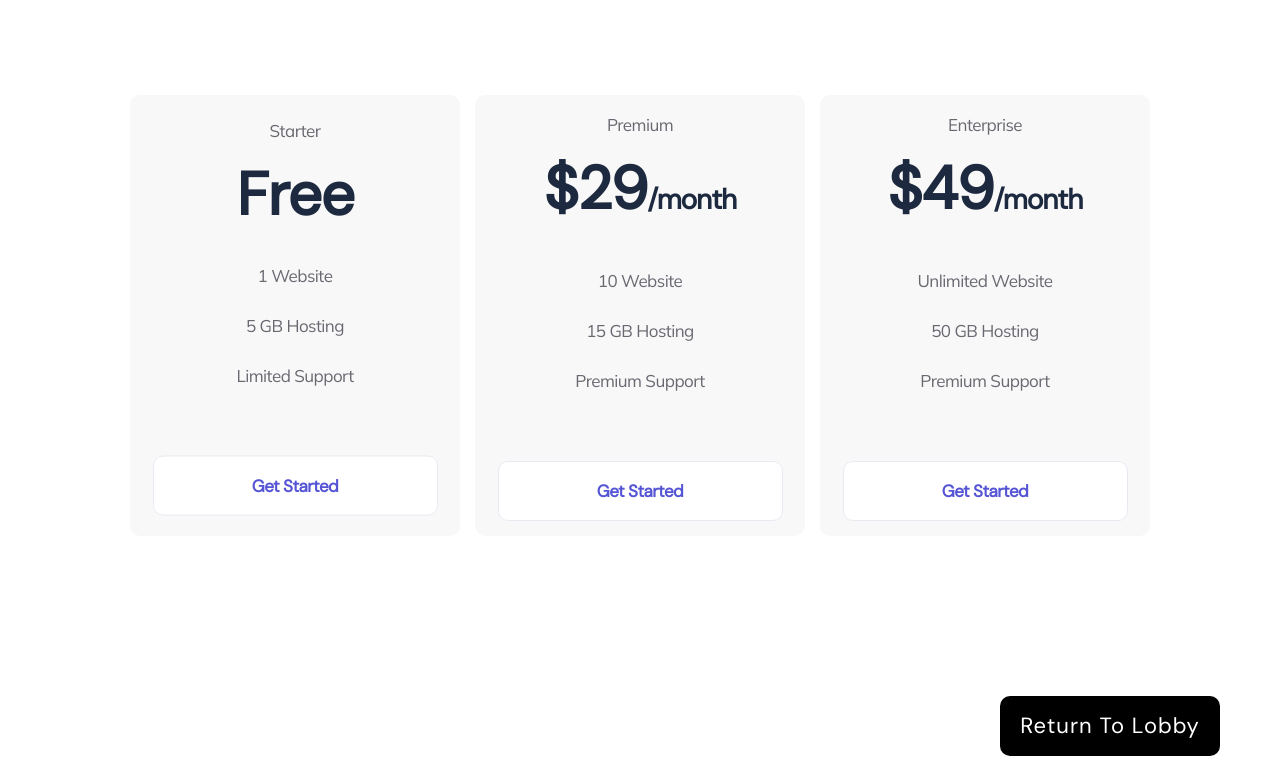
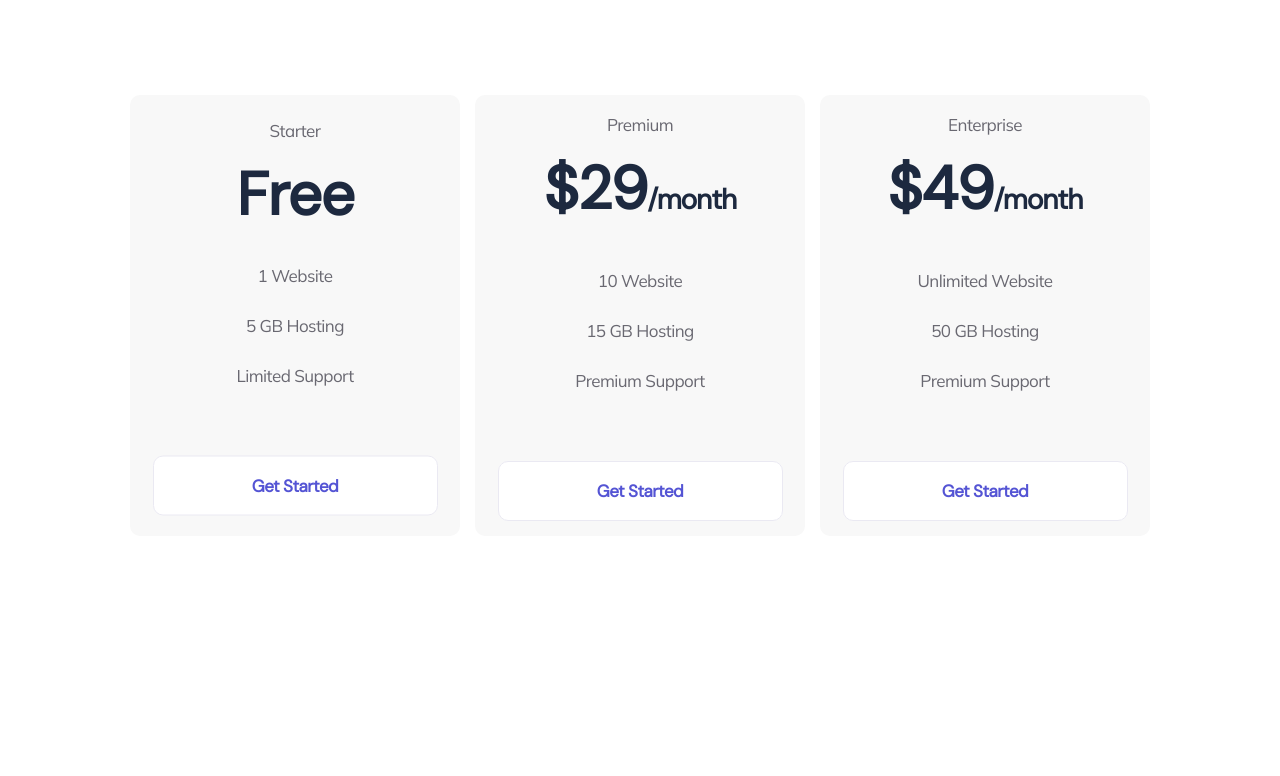
Before and after one commit to Marko-Programmer/Logoipsum__site_2022, a plain HTML site: page index.html in a window 1280 px wide. Shown: the part 2769-3545 px from the top of the page. After the commit the page ends 3465 px from the top, so only its background shows below. Drawn offline with Linux system fonts and the light colour scheme.

Commit message:
Update index.html

```diff
--- a/index.html
+++ b/index.html
@@ -217,19 +217,6 @@
         </div>
 
 
-        <!--                        Button-Lobby                  -->
-
-        <div class="Lobby">
-            <div class="container">
-                <div class="lobby__body">
-                <a href="https://marko-programmer.github.io/Project-1/" class="Button-Lobby">Return To Lobby </a>
-            </div>
-        </div>
-        </div>
-
-
-
-
 
 
     </div>
```
